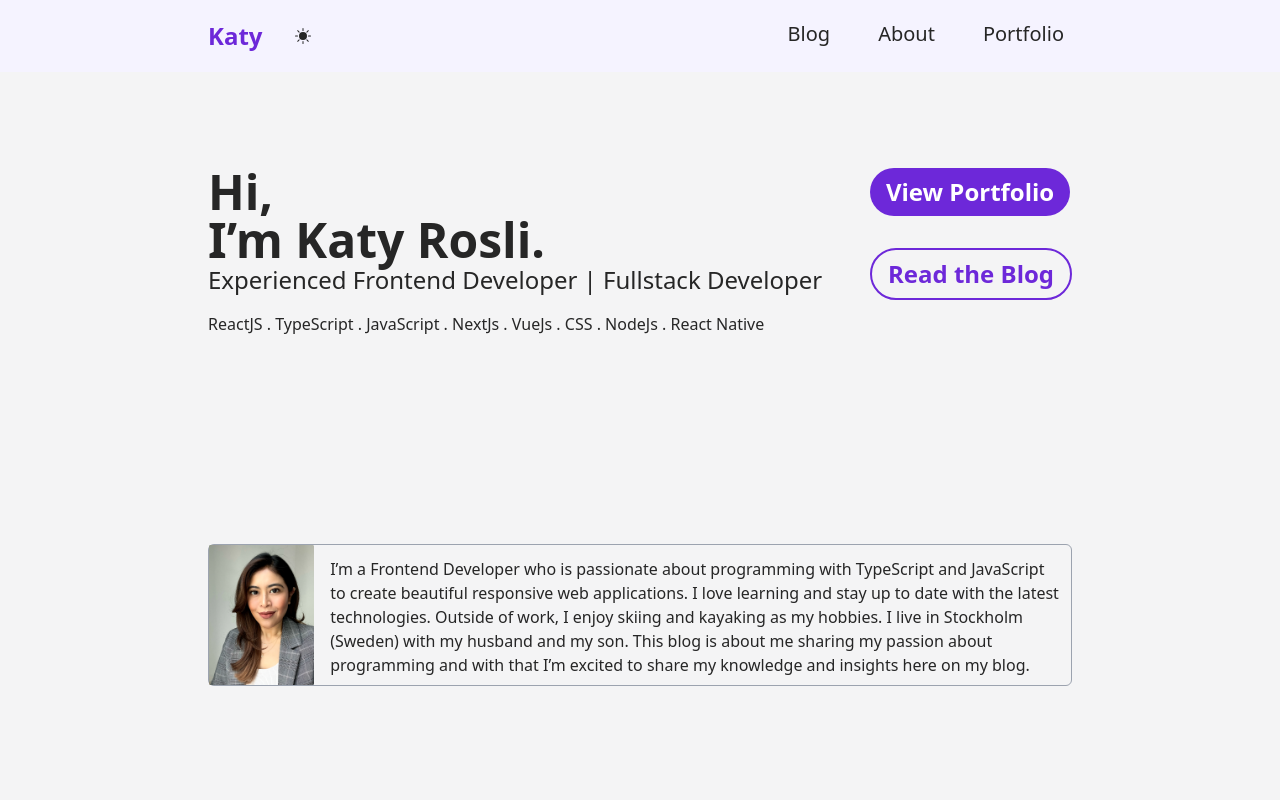
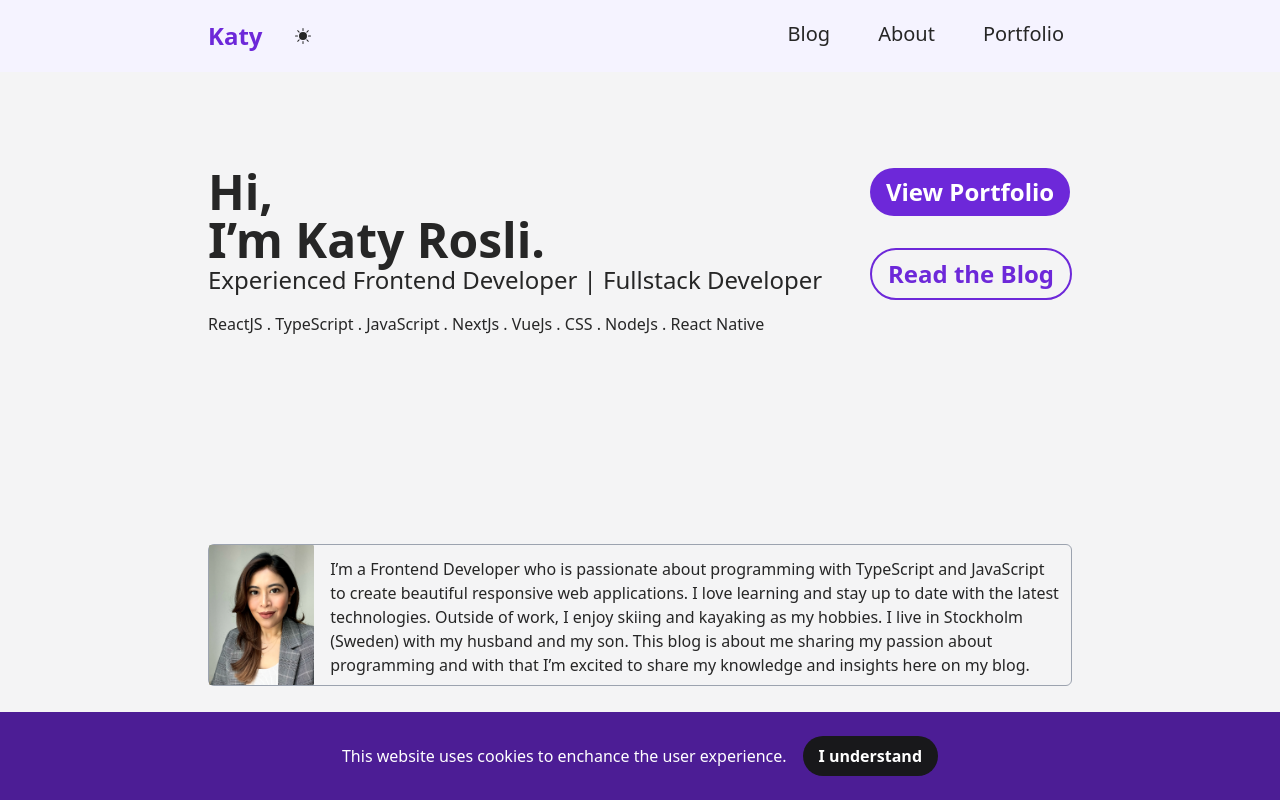
Before and after one commit to KatyRosli/blog, a Next.js app: page / in a window 1280 px wide. Shown: the top 800 px of the page. Built offline with nearby package versions, Linux system fonts and the light colour scheme.

Commit message:
implement GDPR

```diff
--- /dev/null
+++ b/components/CookieBanner.tsx
@@ -0,0 +1,23 @@
+import { useState } from 'react';
+
+const CookieBanner: React.FC = () => {
+    const [accepted, setAccepted] = useState(false);
+
+    const handleAccept = () => {
+        setAccepted(true);
+    };
+
+    if (accepted) {
+        return null;
+    }
+    return (
+        <div className='fixed bottom-0 w-full bg-violet-900 text-white py-4 px-4 md:px-16'>
+            <div className='container mx-auto flex justify-center items-center'>
+                <p className='text-base'>This website uses cookies to enchance the user experience.</p>
+                <button className="bg-zinc-900 hover:bg-zinc-800 text-white font-bold py-2 px-4 rounded-full ml-4" onClick={handleAccept}>I understand</button>
+            </div>
+        </div>
+    )
+};
+
+export default CookieBanner;
--- a/pages/_app.tsx
+++ b/pages/_app.tsx
@@ -5,11 +5,16 @@ import { DefaultSeo } from 'next-seo';
 import { ImageUrl } from '@/utils';
 import Script from 'next/script';
 import { GA_TRACKING_ID, pageview } from '../gtag';
-import { useEffect } from 'react';
+import { useEffect, useState } from 'react';
 import { useRouter } from 'next/router';
+import CookieBanner from '@/components/CookieBanner';
+import Layout from '@/components/Layout';
+import ReactGA from 'react-ga';
 
 export default function App({ Component, pageProps }: AppProps) {
   const router = useRouter();
+  const COOKIE_CONSENT_KEY = 'cookieConsent';
+  const [cookieConsent, setCookieConsent] = useState(false);
 
   useEffect(() => {
     const handleRouteChange = (url: string) => {
@@ -22,6 +27,13 @@ export default function App({ Component, pageProps }: AppProps) {
     router.events.off('routeChangeComplete', handleRouteChange);
   };
 }, [router.events]);
+
+  useEffect(() => {
+    if(cookieConsent) {
+      localStorage.setItem(COOKIE_CONSENT_KEY, 'true');
+      ReactGA.pageview(window.location.pathname + window.location.search);
+    }
+  }, [cookieConsent]);
   return (
     <>
     <DefaultSeo
@@ -44,6 +56,7 @@ export default function App({ Component, pageProps }: AppProps) {
       }} />
     <ThemeProvider attribute='class'>
       <Component {...pageProps} />
+      {!cookieConsent && <CookieBanner />}
     </ThemeProvider>
     <Script
         strategy="afterInteractive"
```
